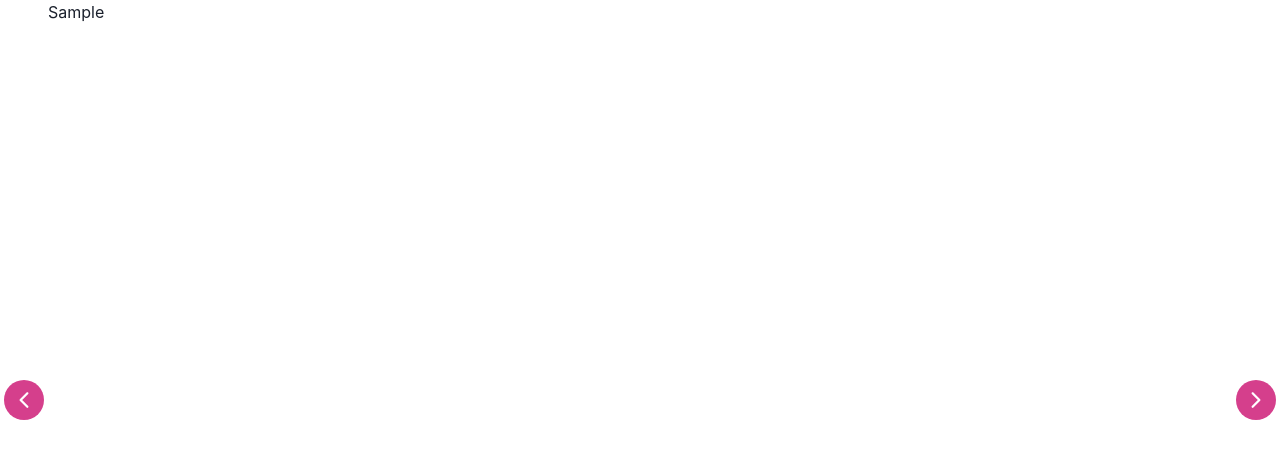
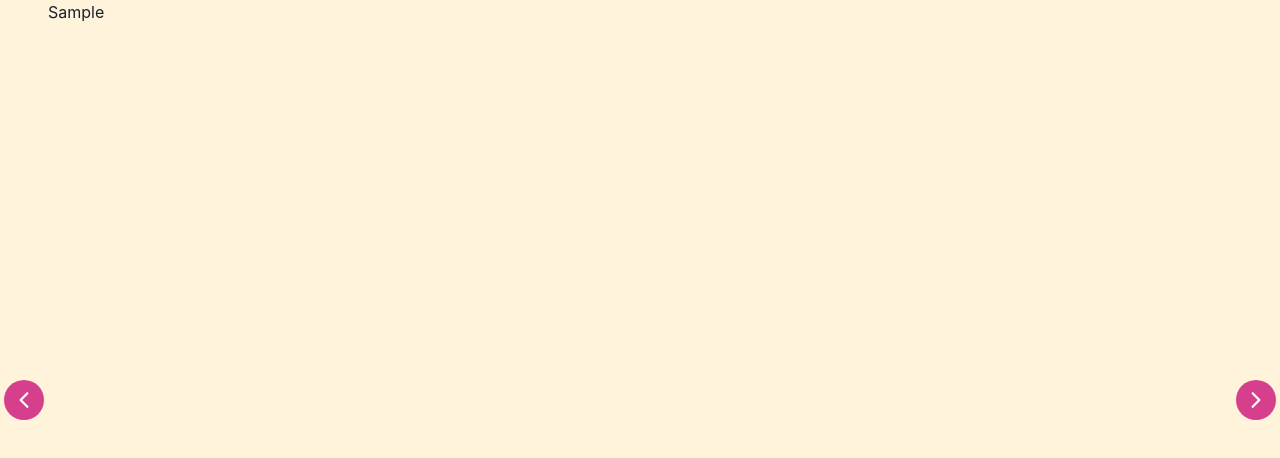
Before and after one commit to zonbitamago/lt-template-2022-spring, a React (Vite) app: page /lt-template-2022-spring/sample in a window 1280 px wide. Shown: the top 458 px of the page. Built offline with nearby package versions, Linux system fonts and the light colour scheme.

Commit message:
fix base color

```diff
--- a/src/Router.tsx
+++ b/src/Router.tsx
@@ -1,6 +1,6 @@
 import { Route, Routes } from "react-router-dom";
 import About from "./pages/About";
-import Home from "./pages/Home";
+import Top from "./pages/Top";
 import Sample from "./pages/Sample";
 
 function Router() {
@@ -20,7 +20,7 @@ export default Router;
 export const routeMapping = [
   {
     path: "/",
-    element: <Home />,
+    element: <Top />,
   },
   {
     path: "/about",
--- a/src/components/Layout.tsx
+++ b/src/components/Layout.tsx
@@ -7,7 +7,7 @@ import { useRecoilState } from "recoil";
 import { isPageForwardState } from "../recoil/isPageForwardStateAtom";
 import { routeMapping } from "../Router";
 
-const Layout: React.FC = ({ children }) => {
+const Layout: React.FC<{ isTop?: boolean }> = ({ children, isTop }) => {
   const navigate = useNavigate();
   const location = useLocation();
   const [isPageForward, setIsPageForward] = useRecoilState(isPageForwardState);
@@ -32,7 +32,7 @@ const Layout: React.FC = ({ children }) => {
     setBackPage(backPagePath);
   }, [location]);
   return (
-    <div>
+    <div style={{ backgroundColor: isTop ? "#FD7D07" : "#FFF3DC" }}>
       <motion.div
         animate={{
           x: 0,
--- a/src/pages/Home.tsx
+++ b/src/pages/Top.tsx
@@ -1,11 +1,10 @@
-import { motion } from "framer-motion";
 import React from "react";
 import { Link } from "react-router-dom";
 import Layout from "../components/Layout";
 
-const Home = () => {
+const Top = () => {
   return (
-    <Layout>
+    <Layout isTop={true}>
       <main>
         <h2>Welcome to the homepage!</h2>
         <p>You can do this, I believe in you.</p>
@@ -17,4 +16,4 @@ const Home = () => {
   );
 };
 
-export default Home;
+export default Top;
```
